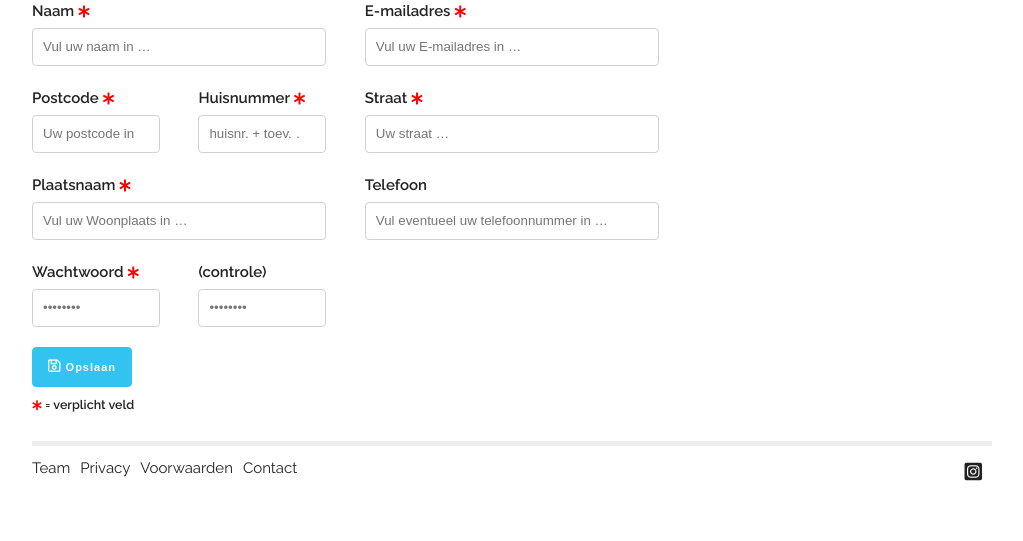
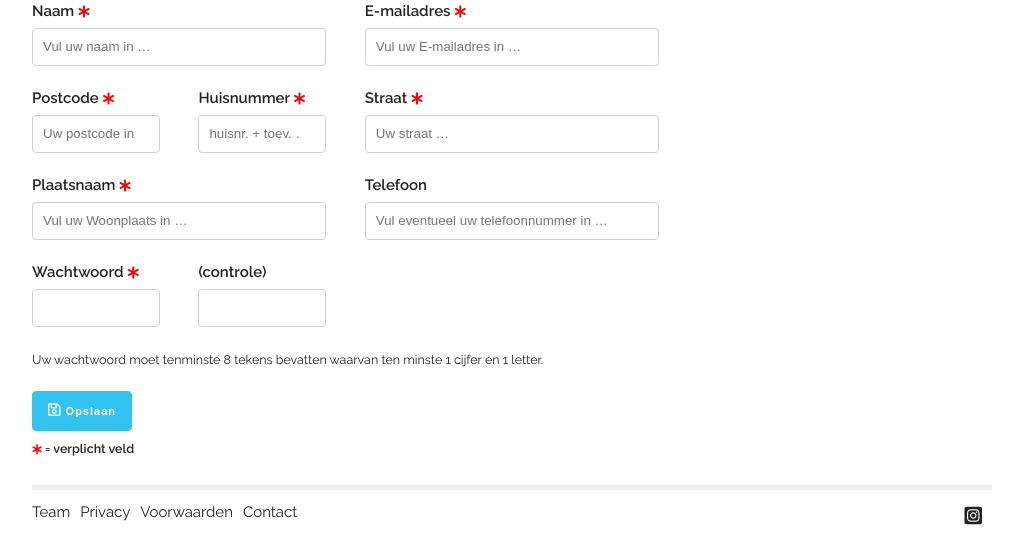
Before and after one commit to mightymax/cc-by-an, a PHP site: page /index.php?page=profiel in a window 1280 px wide. Shown: the part 259-800 px from the top of the page, without its empty margins (128-1151 px from the left). Run offline with PHP 8.4, Linux system fonts and the light colour scheme.

Commit message:
Secure password required.

```diff
--- a/App.php
+++ b/App.php
@@ -661,6 +661,11 @@ Het team van Cute Cloths By An.
                 $this->setMessage('Wachtwoord en controle wachtwoord komen niet overeen', 'warning');
                 $this->redirect('profiel');
             }
+            if (strlen($data['password']) < 8 || !preg_match("#[0-9]+#", $data['password']) || !preg_match("#[a-zA-Z]+#", $data['password'])) {
+                $this->setMessage('Uw wachtwoord moet ten minste 8 karakters bevatten waarvan minstens 1 cijfer en 1 letter', 'warning');
+                $this->redirect('profiel');
+            }
+
             $updateData['password'] = password_hash($data['password'],  PASSWORD_DEFAULT);
         }
 
--- a/pages/profiel.php
+++ b/pages/profiel.php
@@ -71,11 +71,11 @@ if ($app->formIsPosted() && isset($_POST['profiel'])) {
     <div class="row">
         <div class="two columns">
             <label for="password">Wachtwoord <?php if ($user['isNew']):?> <i class="fas fa-asterisk"></i><?php endif?></label>
-            <input type="password" name="password" id="password" <?php if ($user['isNew']) echo 'required'; ?> placeholder="••••••••">
+            <input type="password" name="password" id="password" <?php if ($user['isNew']) echo 'required'; ?> >
         </div>
         <div class="two columns">
             <label for="password2"> (controle)</label>
-            <input type="password" name="password2" id="password2" <?php if ($user['isNew']) echo 'required'; ?> placeholder="••••••••">
+            <input type="password" name="password2" id="password2" <?php if ($user['isNew']) echo 'required'; ?>>
         </div>
         <?php if (!$user['isNew']) :?>
         <div class="six columns">
@@ -84,6 +84,12 @@ if ($app->formIsPosted() && isset($_POST['profiel'])) {
         </div>
         <?php endif?>
     </div>
+    <div class="row no-margin">
+        <div class="twelve columns">
+                <small>Uw wachtwoord moet tenminste 8 tekens bevatten waarvan ten minste 1 cijfer en 1 letter.</small>
+        </div>
+    </div>
+
     <div class="row">
         <div class="three columns">
             <button type="submit" class="button-primary"><i class="far fa-save"></i>  Opslaan</button>
```
